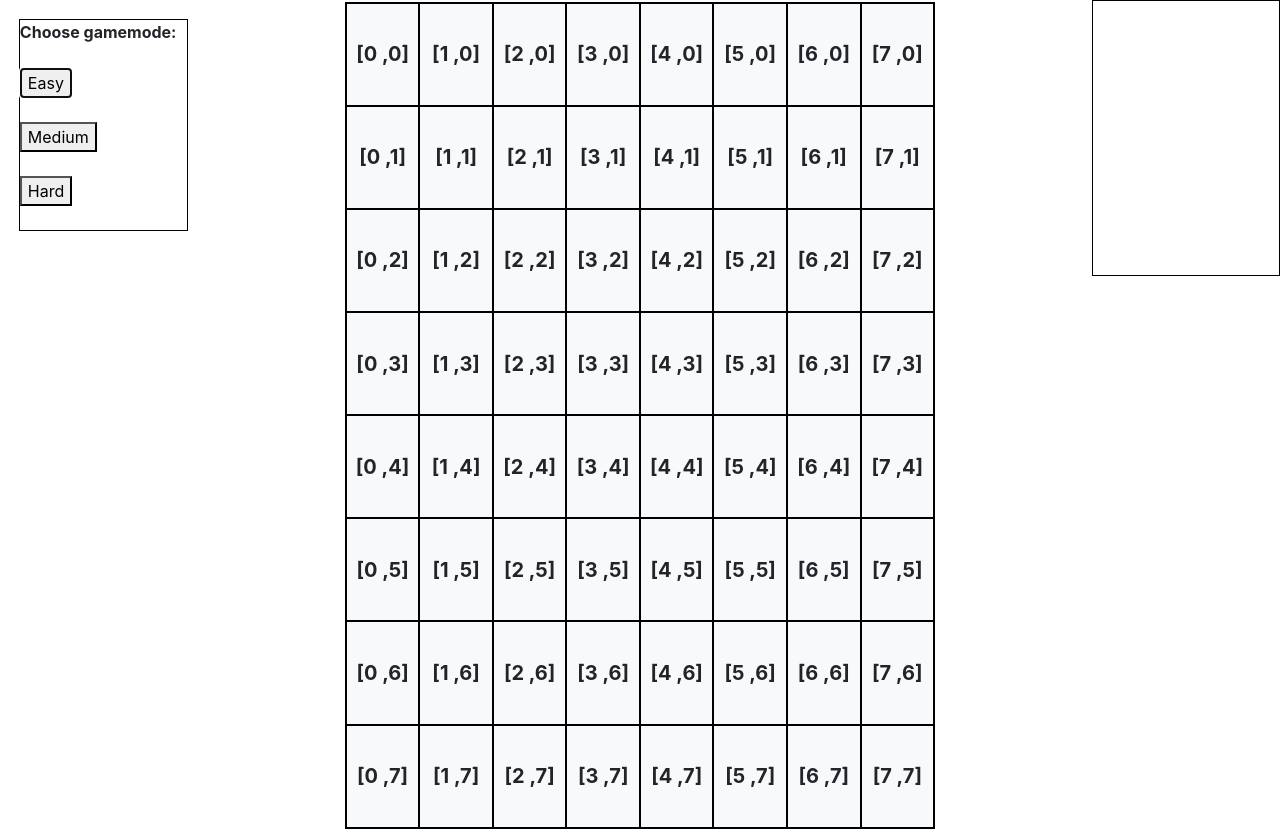
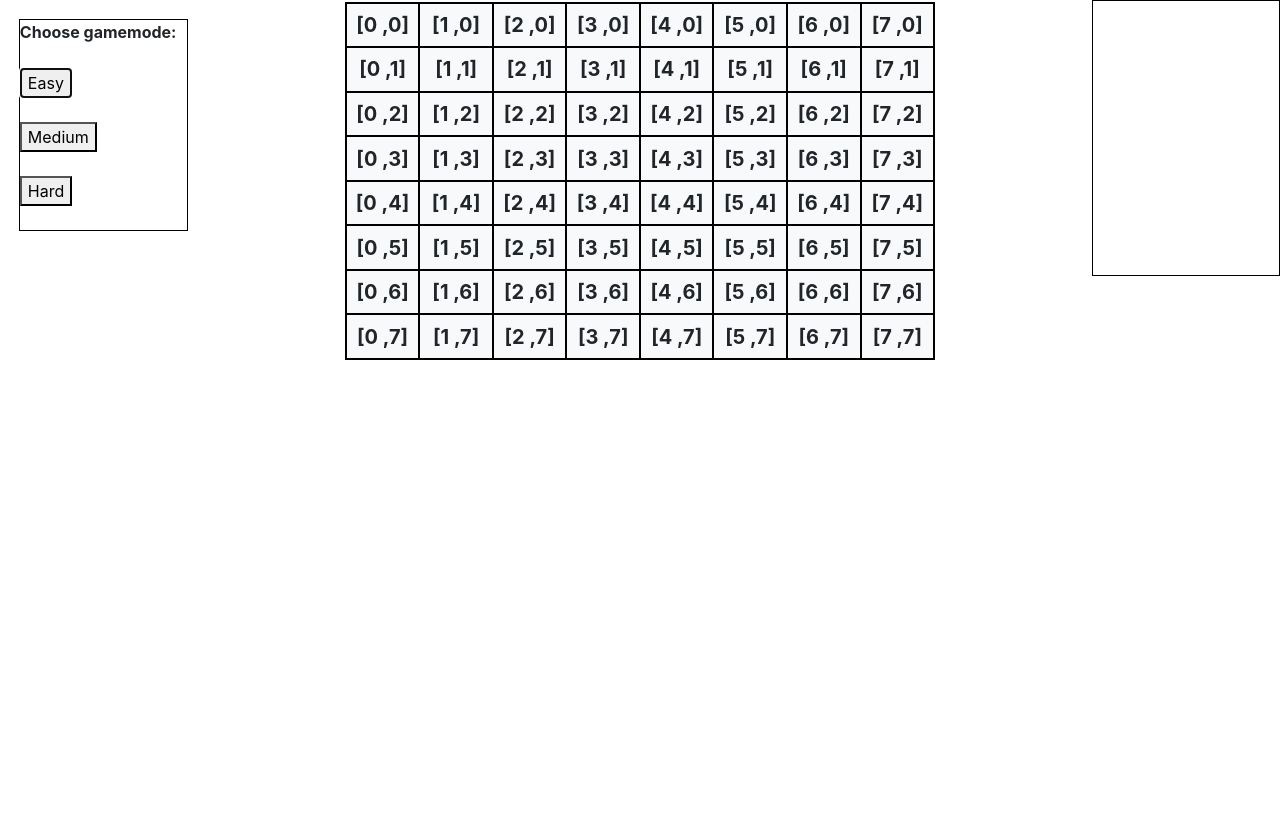
Before and after one commit to Pablo203/JS_Games, a plain HTML site: page Minesweeper/index.html in a window 1280 px wide. Both pictures are taken after a click on the button "Easy". After the commit the page ends 800 px from the top, so only its background shows below. Drawn offline with Linux system fonts and the light colour scheme.

Commit message:
Minesweeper Field Showing Fixed

```diff
--- a/Minesweeper/main.css
+++ b/Minesweeper/main.css
@@ -14,7 +14,7 @@ html{
 
 .minesweeper_holder{
     width: 70%;
-    height: 300%;
+    height: 130%;
     border: 1px solid black;
     margin-left: 15%;
     margin-top: 0.2%;
--- a/Minesweeper/script.js
+++ b/Minesweeper/script.js
@@ -23,7 +23,10 @@ board = (mode) => {
         text_size = 10;
     }
     //Ustawienie odpowiedniej siatki Grida
-    document.getElementById("mine").style = "grid-template-columns: repeat(" + size + " ," + (100 / size) + "%); grid-template-rows: repeat(" + size + " ," + (100 / size) + "%);"
+    document.getElementById("mine").style = "grid-template-rows: repeat(" + size + " ," + (100 / size) + "%); grid-template-columns: repeat(" + size + " ," + (100 / size) + "%)";
+    //document.getElementById("mine").style += "grid-template-rows: repeat(" + size + " ," + (100 / size) + "%)";
+    /*document.getElementById("mine").style.gridTemplateColumns = "repeat(" + size + ", " + (100/size) + "%)";
+    document.getElementById("mine").style.gridTemplateRows = "repeat(" + size + ", " + (100/size) + "%)";*/
 
     //Wyświetlenie odpowiedniej liczby pól  i = kolumny, j = rzędy
     for (let i = 0; i < size; i++) {
```
